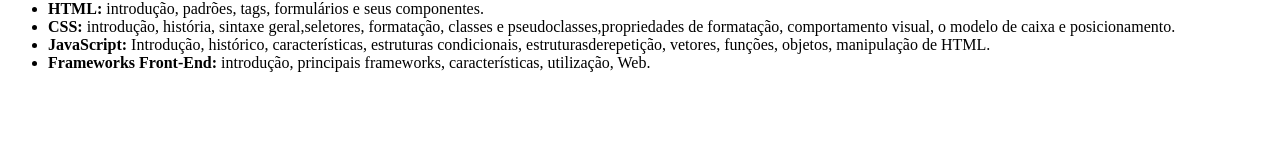
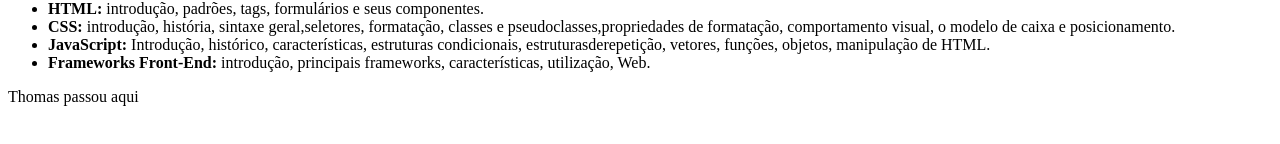
Before and after one commit to dogustavo/website-redes, a plain HTML site: page index.html in a window 1280 px wide. Shown: the part 362-506 px from the top of the page. Drawn offline with Linux system fonts and the light colour scheme.

Commit message:
:recycle: adicionado commit

```diff
--- a/index.html
+++ b/index.html
@@ -49,6 +49,7 @@
         </li>
       </ul>
     </article>
+    <footer><span>Thomas passou aqui</span></footer>
   </main>
 </body>
 
```
